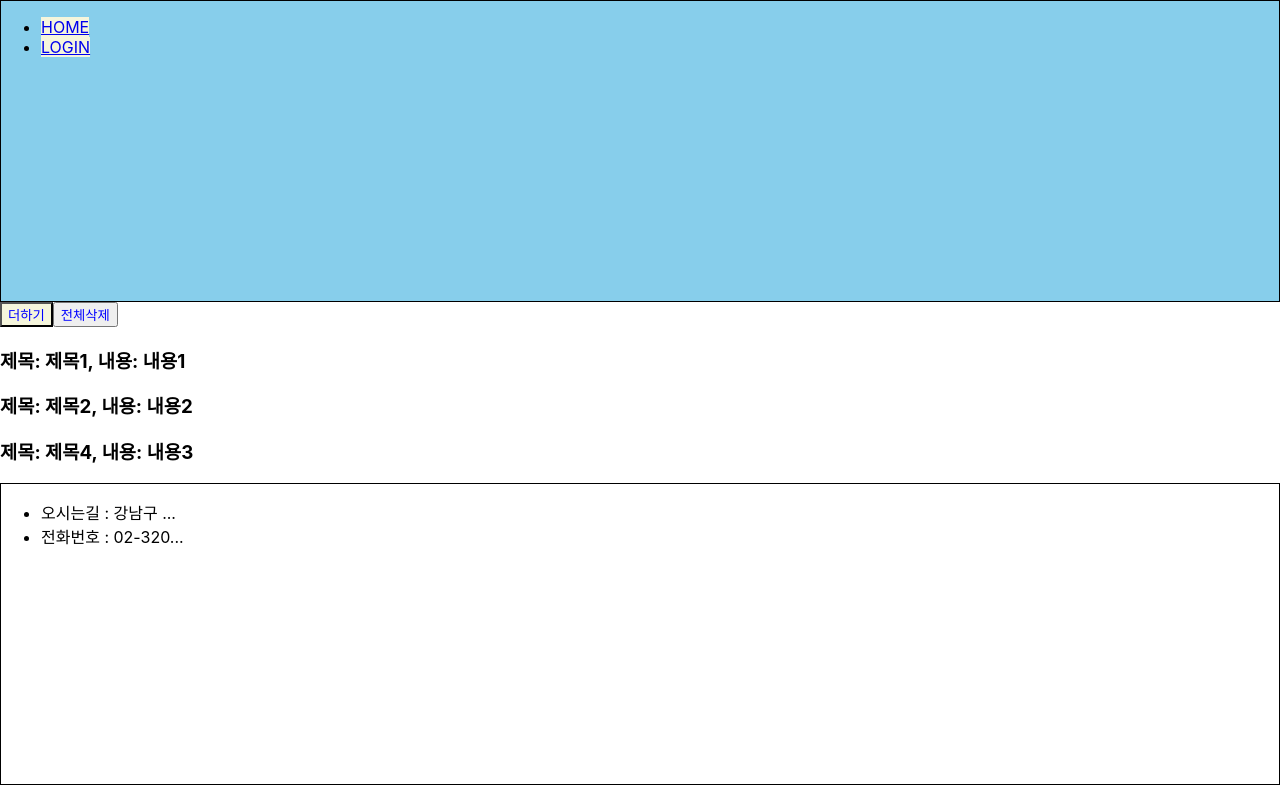
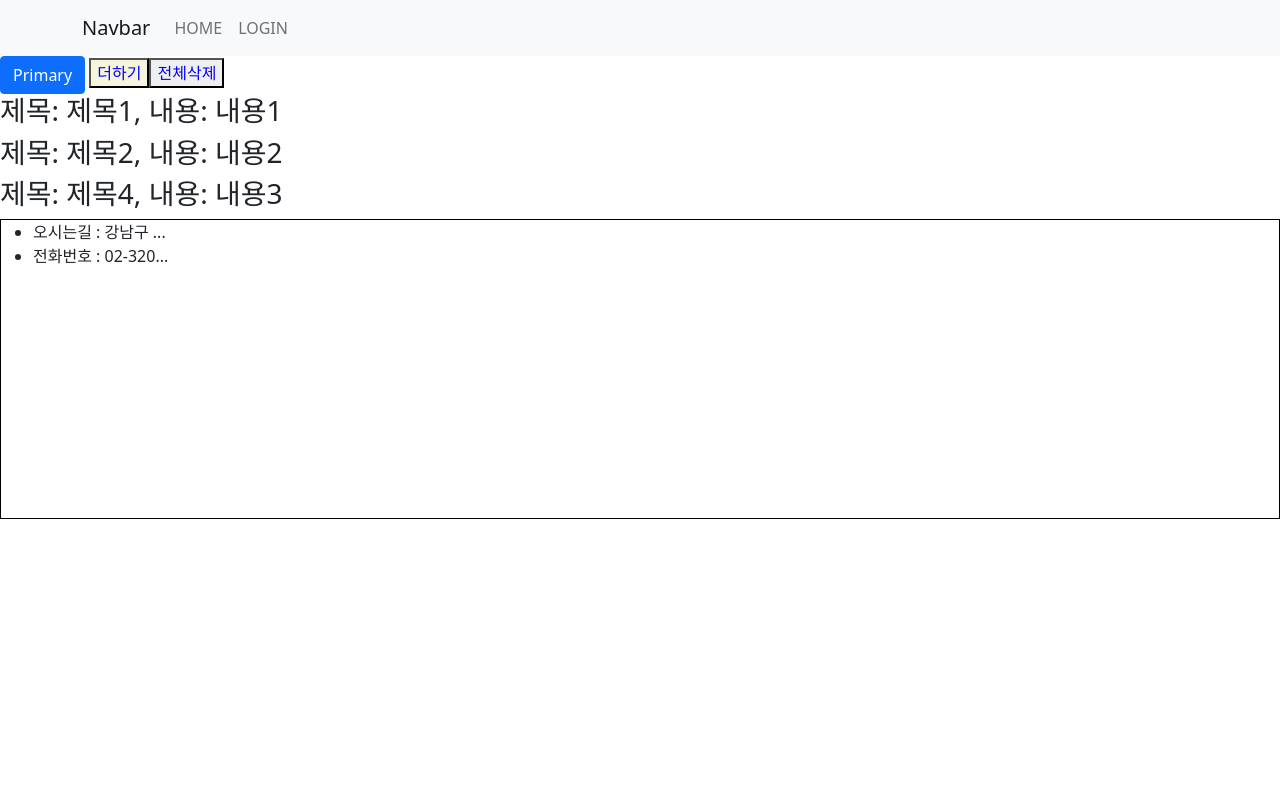
Before and after one commit to HyunsuChoi-git/Project-MovieBoard, a React (Create React App) app: page / in a window 1280 px wide. Built offline with nearby package versions, Linux system fonts and the light colour scheme.

Commit message:
study Use bootstrap in react

```diff
--- a/package.json
+++ b/package.json
@@ -6,7 +6,9 @@
     "@testing-library/jest-dom": "^5.16.4",
     "@testing-library/react": "^13.3.0",
     "@testing-library/user-event": "^13.5.0",
+    "bootstrap": "^5.1.3",
     "react": "^18.2.0",
+    "react-bootstrap": "^2.4.0",
     "react-dom": "^18.2.0",
     "react-router-dom": "^6.3.0",
     "react-scripts": "5.0.1",
--- a/public/index.html
+++ b/public/index.html
@@ -24,6 +24,12 @@
       work correctly both with client-side routing and a non-root public URL.
       Learn how to configure a non-root public URL by running `npm run build`.
     -->
+    <!-- <link
+      rel="stylesheet"
+      href="https://cdn.jsdelivr.net/npm/bootstrap@5.1.3/dist/css/bootstrap.min.css"
+      integrity="sha384-1BmE4kWBq78iYhFldvKuhfTAU6auU8tT94WrHftjDbrCEXSU1oBoqyl2QvZ6jIW3"
+      crossorigin="anonymous"
+    /> -->
     <title>React App</title>
   </head>
   <body>
--- a/src/App.js
+++ b/src/App.js
@@ -13,7 +13,7 @@
       <Header/>
       <Routes>
         <Route path="/" element={<HomePage />}/>
-        <Route path="/login/:id" element={<LoginPage />}/>
+        <Route path="/login" element={<LoginPage />}/>
       </Routes>
       <Footer />
     </div>
--- a/src/components/Header.js
+++ b/src/components/Header.js
@@ -1,7 +1,9 @@
 import React from 'react';
 import styled from 'styled-components';
 import { Link } from 'react-router-dom';
-
+import Navbar from 'react-bootstrap/Navbar';
+import Container from 'react-bootstrap/Container';
+import Nav from 'react-bootstrap/Nav';
 
 const StyledHeaderDiv = styled.div`
     border: 1px solid black;
@@ -15,7 +17,8 @@
 
 const Header = () => {
     return (
-        <StyledHeaderDiv backgroundColor='skyblue'>
+        <div>
+            {/* <StyledHeaderDiv backgroundColor='skyblue'>
                 <ul>
                     <li>
                         <StyledHeaderLink to='/'>HOME</StyledHeaderLink>
@@ -24,9 +27,20 @@
                         <StyledHeaderLink to='/login/10'>LOGIN</StyledHeaderLink>
                     </li>
                 </ul>
-        </StyledHeaderDiv>
-
-
+            </StyledHeaderDiv> */}
+            <Navbar bg="light" variant="light">
+                <Container>
+                <Navbar.Brand href="#home">Navbar</Navbar.Brand>
+                <Nav className="me-auto">
+                {/* <Nav.Link href="#home">Home</Nav.Link>
+                <Nav.Link href="#features">Features</Nav.Link>
+                <Nav.Link href="#pricing">Pricing</Nav.Link> */}
+                <Link to="/" className="nav-link">HOME</Link>
+                <Link to="/login" className="nav-link">LOGIN</Link>
+                </Nav>
+                </Container>
+            </Navbar>
+        </div>
     );
 };
 
--- a/src/components/home/Home.js
+++ b/src/components/home/Home.js
@@ -1,4 +1,6 @@
+
 import React from 'react';
+import { Button } from 'react-bootstrap';
 import styled from 'styled-components';
 
 
@@ -17,6 +19,7 @@
 
     return (
         <div>
+          <Button variant="primary">Primary</Button>{' '}
           <StyledAddButton user={user} onClick={() => setBoards([...boards, {id:4,title:' 제목4',content:'내용4'}])}>더하기</StyledAddButton>
           <StyledDeleteButton user={user} onClick={() => setBoards([])}>전체삭제</StyledDeleteButton>
           {boards.map((board)=>(
--- a/src/index.js
+++ b/src/index.js
@@ -4,7 +4,7 @@
 import App from './App';
 import reportWebVitals from './reportWebVitals';
 import { BrowserRouter } from 'react-router-dom';
-
+import 'bootstrap/dist/css/bootstrap.min.css';
 
 const root = ReactDOM.createRoot(document.getElementById('root'));
 root.render(
```
Also changed, not shown: 2 other files (tests, documents, lock files or other folders). Lines whose indentation alone changed are shown as unchanged.
